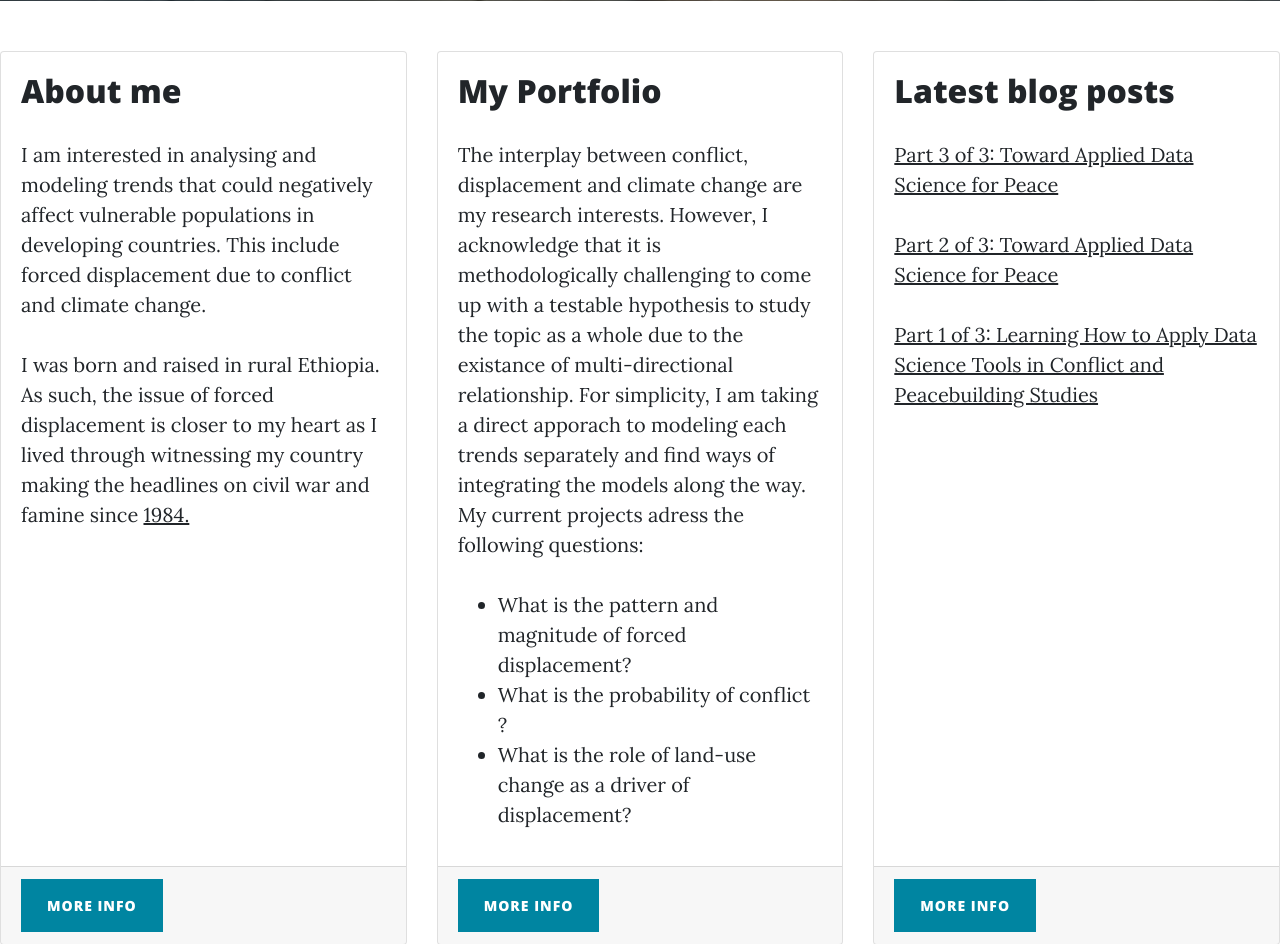
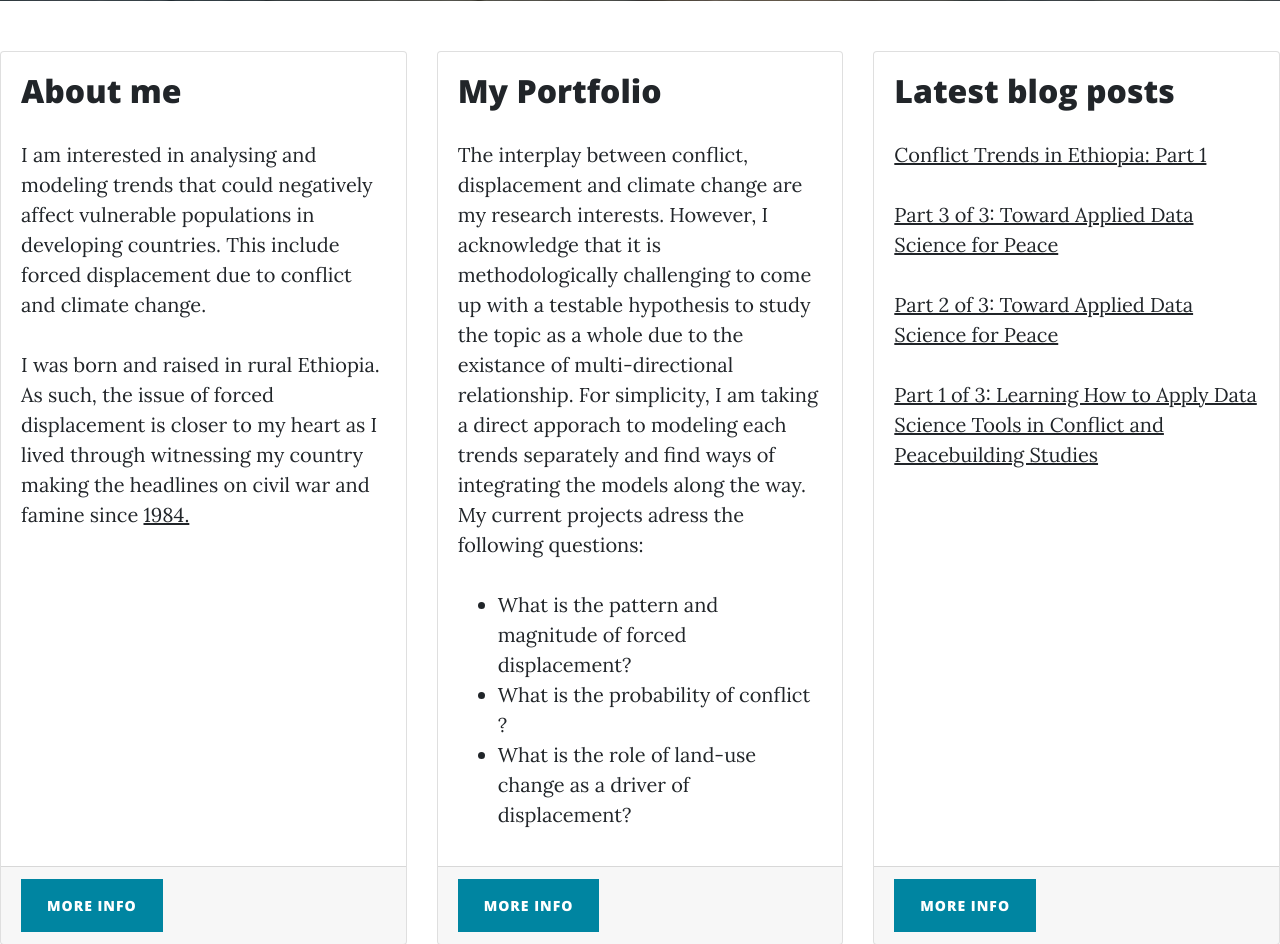
Before and after one commit to ylh4/blog, a Flask app: page / in a window 1280 px wide. Shown: the part 654-1598 px from the top of the page. Run offline with Flask 2, Linux system fonts and the light colour scheme; some libraries are stand-ins or nearby versions.

Commit message:
blog number 2

```diff
--- a/templates/index.html
+++ b/templates/index.html
@@ -143,6 +143,7 @@
         <div class="card h-100">
           <div class="card-body">
             <h2 class="card-title">Latest blog posts</h2>
+            <p class="card-text"><a href="http://www.yaredhurisa.com/post/conflict-trends-in-ethiopia-part-1">Conflict Trends in Ethiopia: Part 1</a></p>
             <p class="card-text"><a href="http://www.yaredhurisa.com/post/toward-data-science-for-peace-part-3">Part 3 of 3: Toward Applied Data Science for Peace</a></p>
             <p class="card-text"><a href="http://www.yaredhurisa.com/post/toward-data-science-for-peace-part-2">Part 2 of 3: Toward Applied Data Science for Peace</a></p>
             <p class="card-text"><a href="http://www.yaredhurisa.com/post/toward-data-science-for-peace-part-1">Part 1 of 3: Learning How to Apply Data Science Tools in Conflict and Peacebuilding Studies</a></p>
```
